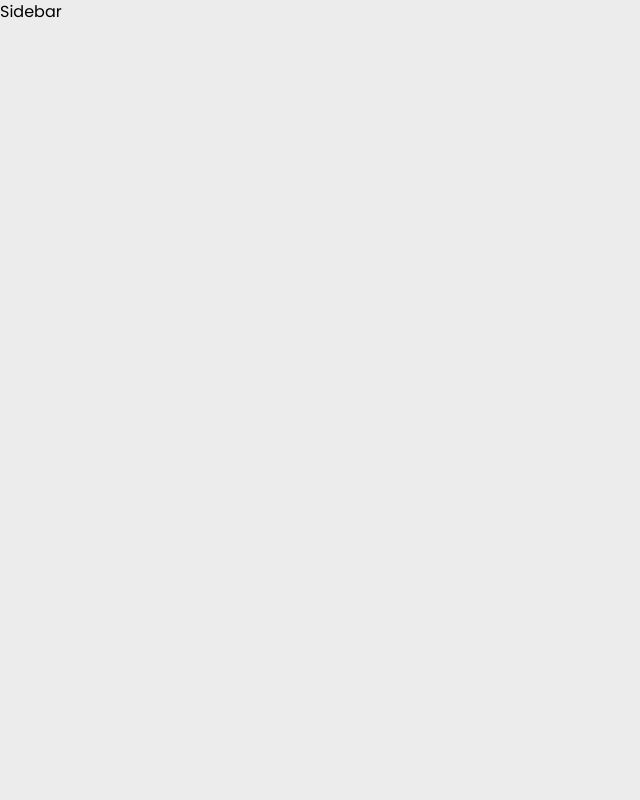
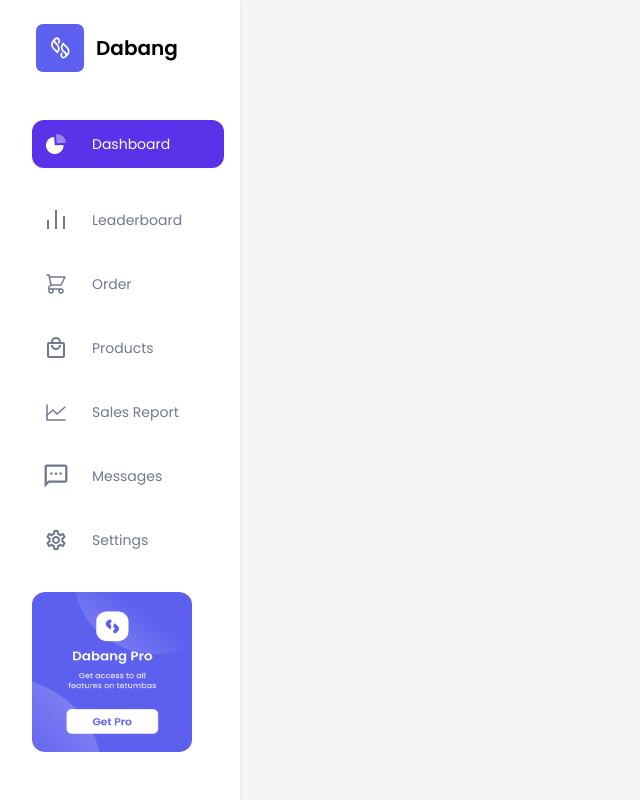
Before and after one commit to olumatty/CustomerDashboard, a React (Vite) app: page / in a window 1280 px wide. Shown: the whole page, without its empty margins (0-640 px from the left). Built offline with nearby package versions, Linux system fonts and the light colour scheme.

Commit message:
Sidebar 1.0

```diff
--- a/src/index.css
+++ b/src/index.css
@@ -5,7 +5,7 @@
     height: 100%;
     width: 100%;
     font-family: "Poppins", serif;
-    background-color: #ECECEC;
+    background-color: #f5f5f5;
 
 }
 .app {
--- a/src/scenes/global/Sidebar.jsx
+++ b/src/scenes/global/Sidebar.jsx
@@ -1,11 +1,57 @@
-import React from 'react'
+import React, { useState } from "react";
+import Logo from "../../assets/Group 1000002785.svg";
+import { sidebBarData } from "../../Data/Data";
+import GetProImage from "../../assets/Get pro.png";
 
 const Sidebar = () => {
+  const [activeLink, setActiveLink] = useState(1);
+
   return (
-    <div>
-      <h1> Sidebar</h1>
+    <div className="w-16 md:w-60 h-screen bg-white shadow fixed left-0 top-0 transition-all duration-300 ease-in-out md:px-6 pt-6">
+      {/* Logo */}
+      <div className="flex items-center gap-3">
+        <img
+          src={Logo}
+          alt="Logo"
+          className="w-10 ml-3  md:h-12 md:w-12 cursor-pointer"
+        />
+        <h1 className="font-semibold text-xl hidden md:block">Dabang</h1>
+      </div>
+
+      {/* Navbar */}
+      <ul className="mt-12 space-y-10" >
+        {sidebBarData.map((data, index) => {
+          const isActive = activeLink === data.id;
+          return (
+            <li
+              key={index}
+              className={`flex items-center gap-6 cursor-pointer ml-2 ${
+                isActive ? "bg-[#5932EA] h-12 md:w-full mr-2 md:mr-0 text-white rounded-xl" : ""
+              }`}
+              onClick={() => setActiveLink(data.id)} // Corrected onClick handler
+            >
+              <div className=" pl-3">
+                <img src={data.icon} alt="icon" className={`h-6 w-6 ${isActive ? "text-white" :" " }`} />
+              </div>
+
+              <span
+                className={`hidden md:block text-sm transition-all ${
+                  isActive ? "text-white" : "text-[#737791]"
+                }`}
+              >
+                {data.title}
+              </span>
+            </li>
+          );
+        })}
+      </ul>
+
+      {/* Update */}
+      <div className=" hidden md:block md:absolute md:bottom-10  md:left-0 md:px-8 md:py-2 cursor-pointer">
+        <img src={GetProImage} alt="" className="h-40 w-40" />
+      </div>
     </div>
-  )
-}
+  );
+};
 
-export default Sidebar
+export default Sidebar;
```
Also changed, not shown: src/assets/Get pro.png (added), src/assets/Group 1000002785.svg (added).
